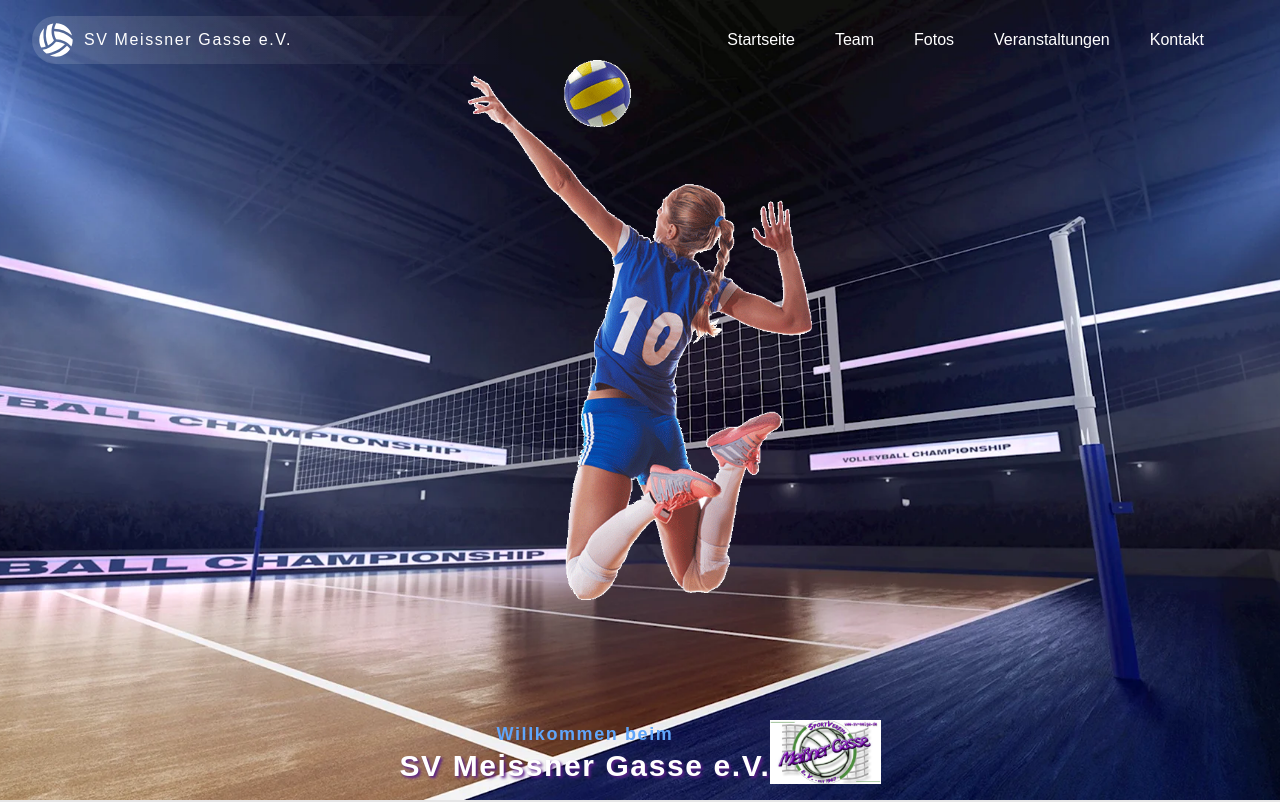
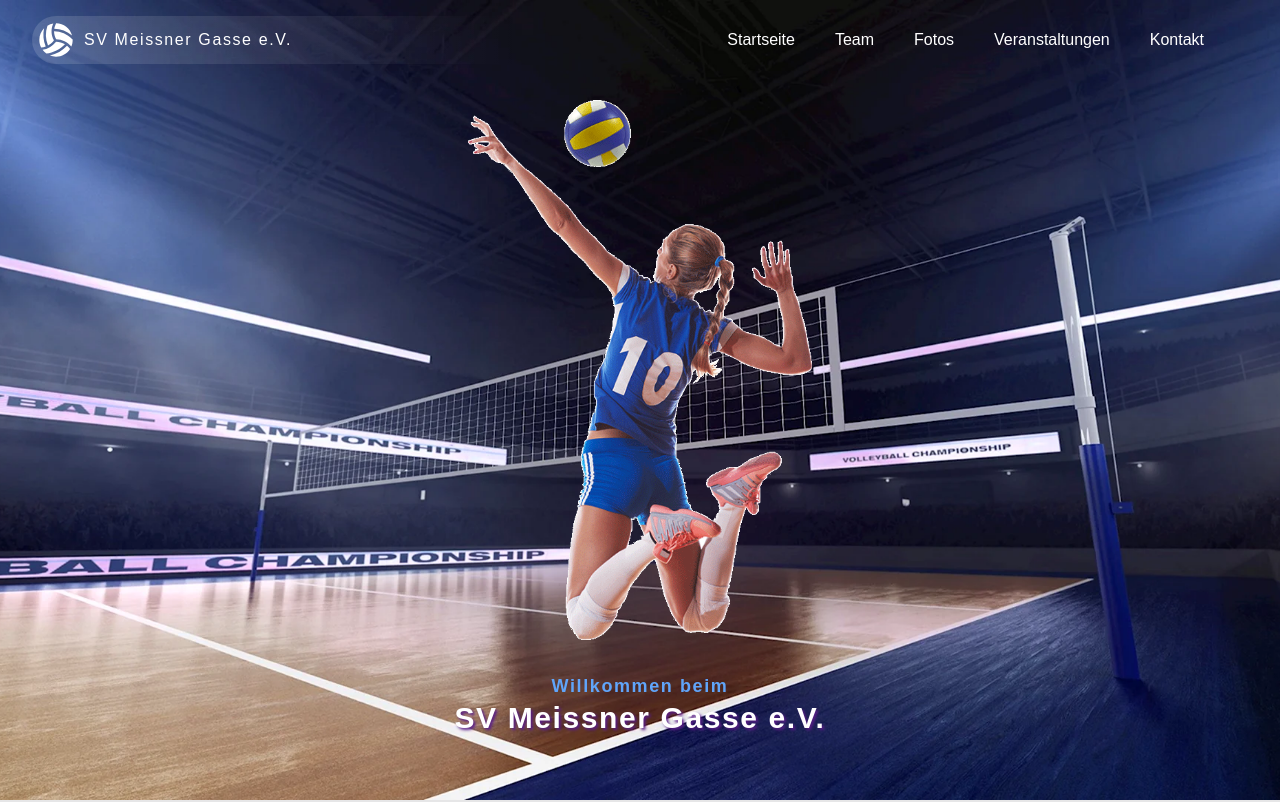
Before and after one commit to SergeySergienko/meiga, a React (Vite) app: page / in a window 1280 px wide. Shown: the top 802 px of the page. Built offline with nearby package versions, Linux system fonts and the light colour scheme.

Commit message:
modified:   src/components/Main.jsx

```diff
--- a/src/components/Main.jsx
+++ b/src/components/Main.jsx
@@ -1,5 +1,5 @@
 import { motion, useMotionValue, useTransform } from 'framer-motion';
-import vereinslogo from '../assets/images/vereinslogo.jpg';
+import heroBg from '../assets/images/volleyball_field.jpg';
 import player from '../assets/images/hero-player.png';
 import ball from '../assets/images/hero-ball.png';
 
@@ -39,13 +39,16 @@ export const Main = () => {
   };
 
   return (
-    <div className='w-full h-screen flex flex-col justify-between'>
     <section
       id='startseite'
-        className='flex flex-col justify-end flex-grow relative w-full overflow-hidden bg-hero-bg bg-cover bg-center'
+      className='flex flex-col justify-end relative w-full h-screen min-h-600 overflow-hidden bg-hero-bg bg-cover bg-center'
+      // style={{
+      //   backgroundImage: `url(${heroBg})`,
+      // }}
       onMouseMove={handleMouseMove}
       onMouseLeave={handleMouseLeave}
     >
+      <>
         <motion.div
           className='absolute top-1/2 left-1/2 transform -translate-x-1/2 -translate-y-1/2 transition-transform duration-2500 ease-out bg-contain bg-center bg-no-repeat w-96 h-screen min-h-600 border-transparent'
           style={{
@@ -56,6 +59,13 @@ export const Main = () => {
             y: translateY,
           }}
         ></motion.div>
+        {/* <div
+          className='absolute w-full h-screen min-h-600'
+          style={{
+            background:
+              'radial-gradient(circle, rgba(17,17,21,0) 0%, rgba(17,17,21,0.6) 40%, rgba(17,17,21,1) 100%)',
+          }}
+        ></div> */}
         <motion.div
           className='absolute top-1/2 left-1/2 transform -translate-x-1/2 -translate-y-1/2 transition-all duration-2500 ease-out bg-contain bg-center bg-no-repeat w-96 h-screen min-h-600 border-transparent'
           style={{
@@ -67,28 +77,26 @@ export const Main = () => {
             scale: scale,
           }}
         ></motion.div>
+      </>
+
+      <div className='z-10 flex flex-col justify-end w-full h-full pt-20 pb-12 px-8 external-container'>
         <motion.div
           className='max-w-sm'
           initial={{ x: '-15vw', opacity: 0 }}
           animate={{ x: 0, opacity: 1 }}
           transition={{ type: 'spring', stiffness: 60, damping: 20 }}
         >
-          <div className='min-w-96'></div>
-        </motion.div>
-      </section>
-      <div className='flex min-w-96 justify-around'>
           <h1 className='mb-4 font-accent tracking-widest font-bold'>
             <p className='text-lg text-blue-400'>Willkommen beim </p>
             <p className='text-3xl text-white text-purple-200 font-bold [text-shadow:2px_2px_3px_var(--tw-shadow-color)] shadow-purple-900'>
               SV Meissner Gasse e.V.
             </p>
           </h1>
-        <img
-          src={vereinslogo}
-          alt='vereinslogo'
-          className='h-16 hidden sm:block'
-        />
+          {/* <button className='bg-blue-400 hover:bg-blue-500 text-white font-bold py-2 px-4 rounded'>
+            Wer sind wir
+          </button> */}
+        </motion.div>
       </div>
-    </div>
+    </section>
   );
 };
```
Lines whose indentation alone changed are shown as unchanged.
